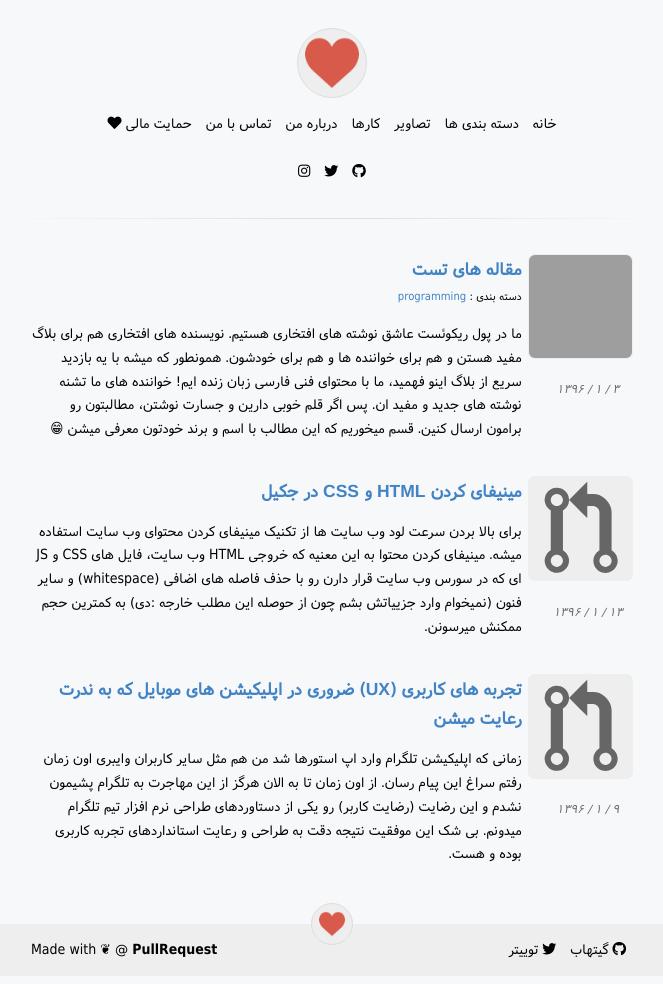
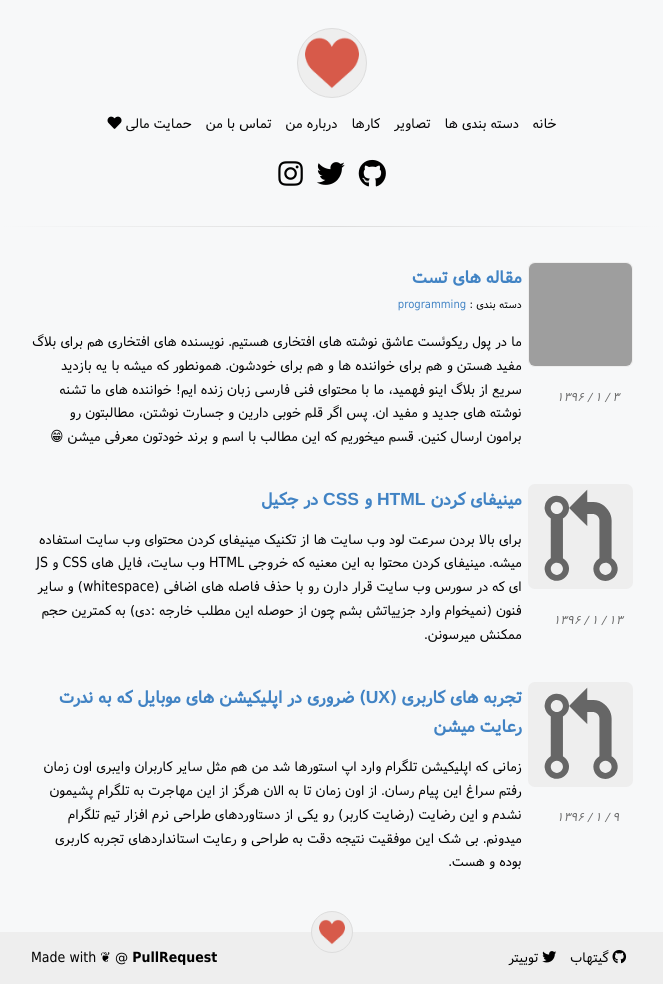
Before and after one commit to rashid2003/blog, a Jekyll site: the page built from index.html, in a window 1280 px wide. Shown: the whole page, without its empty margins (308-971 px from the left). Built offline with Jekyll 4.4.1, drawn with Linux system fonts in a browser that asks for light colours; some web fonts are replaced; grey boxes are pictures that could not be loaded.

Commit message:
Update header.html

```diff
--- a/_includes/header.html
+++ b/_includes/header.html
@@ -44,13 +44,13 @@
         <ul class="list--unstyled list--inline header__list text--center">
 
       <li>
-        <a {% if page.label == pg.label %} class="active" {% endif %} href="http://github.com/rashid2003/"><i class="fab fa-github"></i></a>
+        <a {% if page.label == pg.label %} class="active" {% endif %} href="http://github.com/rashid2003/"><i class="fab fa-github fa-2x"></i></a>
       </li>
       <li>
-        <a {% if page.label == pg.label %} class="active" {% endif %} href="http://twitter.com/rashid_obaidi/"><i class="fab fa-twitter"></i></a>
+        <a {% if page.label == pg.label %} class="active" {% endif %} href="http://twitter.com/rashid_obaidi/"><i class="fab fa-twitter fa-2x"></i></a>
       </li>
        <li>
-        <a {% if page.label == pg.label %} class="active" {% endif %} href="http://instagram.com/rashed_obaide/"><i class="fab fa-instagram"></i></a>
+        <a {% if page.label == pg.label %} class="active" {% endif %} href="http://instagram.com/rashed_obaide/"><i class="fab fa-instagram fa-2x"></i></a>
       </li>
     </ul>
 
```
